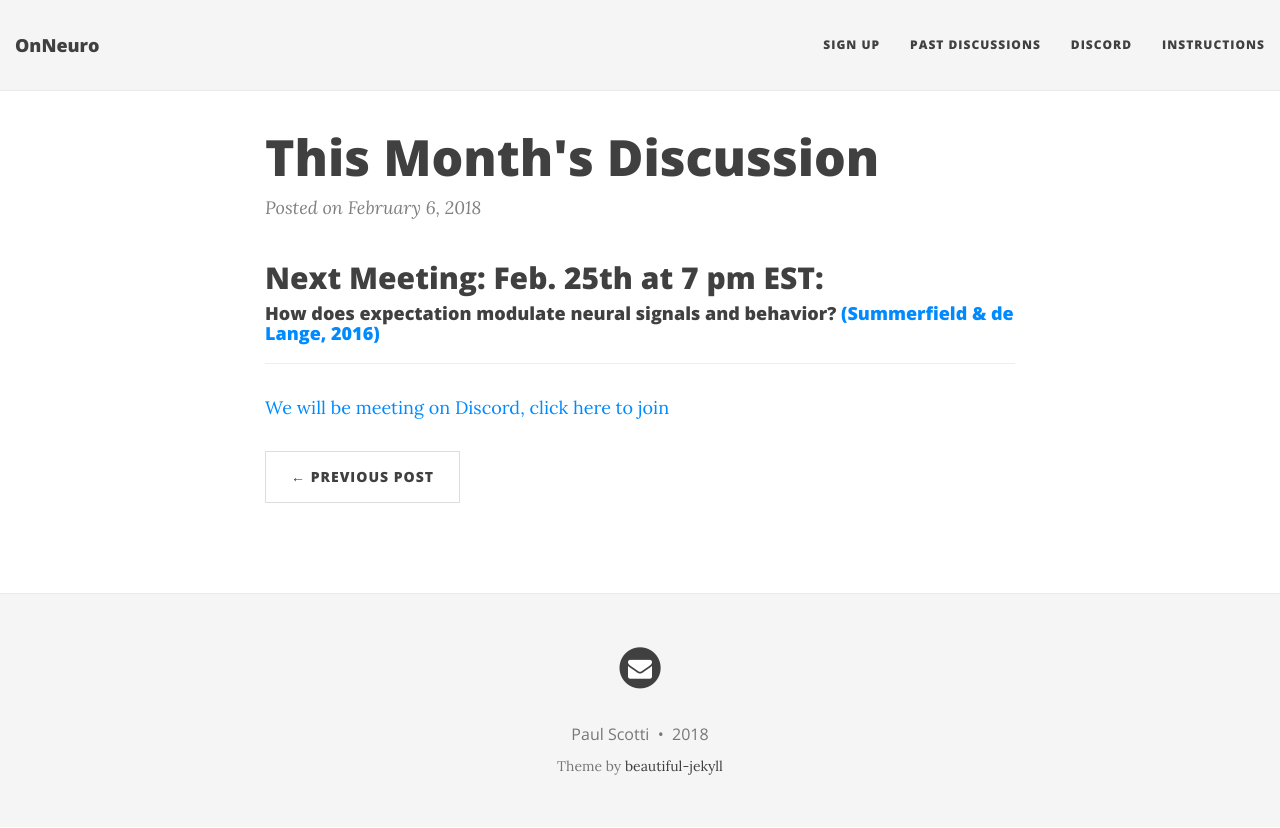
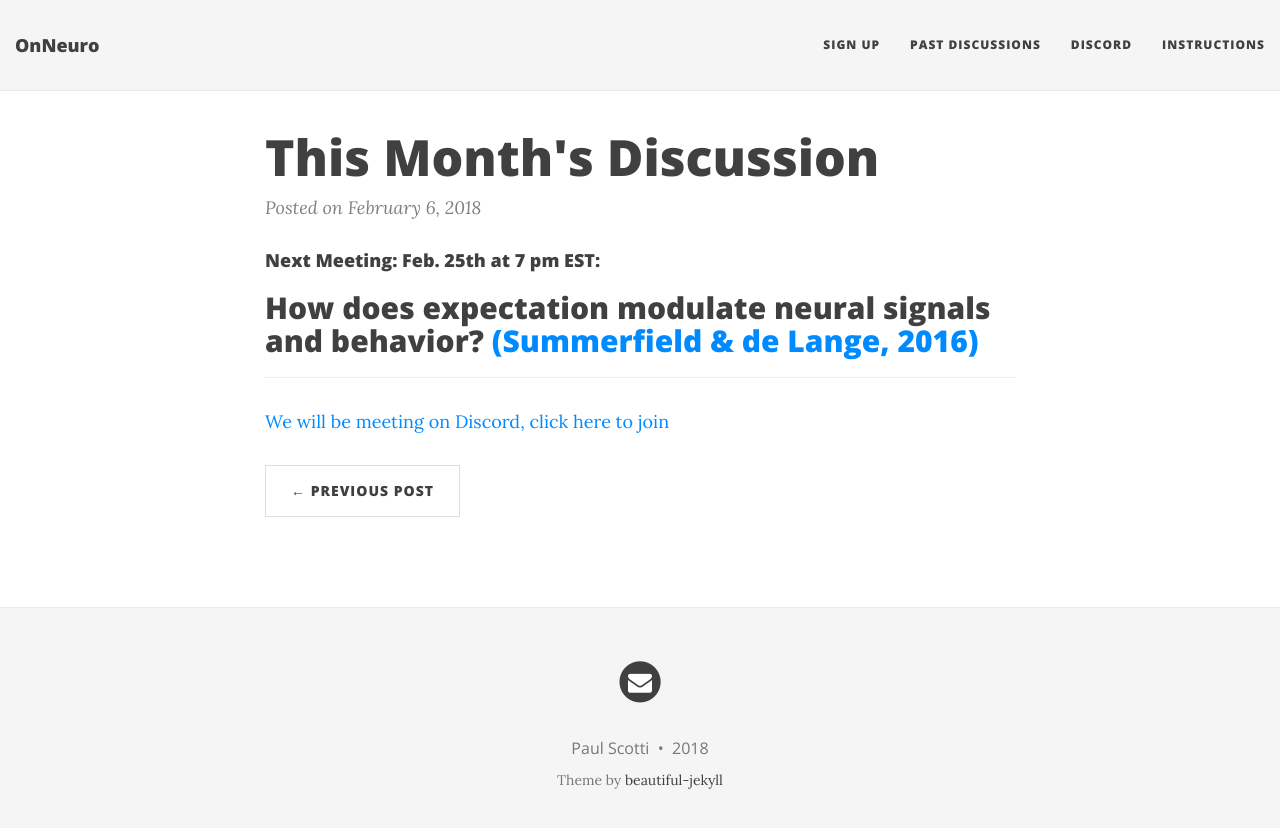
Before and after one commit to OnNeuro/onneuro.github.io, a Jekyll site: the page built from _posts/2018-02-06-Next.md, in a window 1280 px wide. Shown: the top 828 px of the page. Built offline with Jekyll 4.4.1, drawn with Linux system fonts in a browser that asks for light colours; nearby versions of some CDN libraries.

```diff
--- a/_posts/2018-02-06-Next.md
+++ b/_posts/2018-02-06-Next.md
@@ -4,9 +4,9 @@ title: This Month's Discussion
 excerpt: We will be live on Sunday, Feb. 25th at 7 pm EST -- read more for link to join
 ---
 
-## Next Meeting: Feb. 25th at 7 pm EST:
+#### Next Meeting: Feb. 25th at 7 pm EST:
 
-#### How does expectation modulate neural signals and behavior? [(Summerfield & de Lange, 2016)](https://www.nature.com/articles/nrn3838.pdf)
+## How does expectation modulate neural signals and behavior? [(Summerfield & de Lange, 2016)](https://www.nature.com/articles/nrn3838.pdf)
 
 ---
 
```
